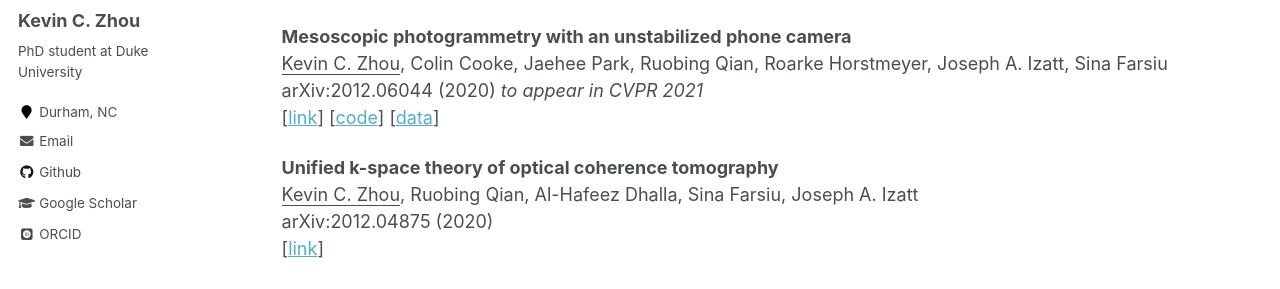
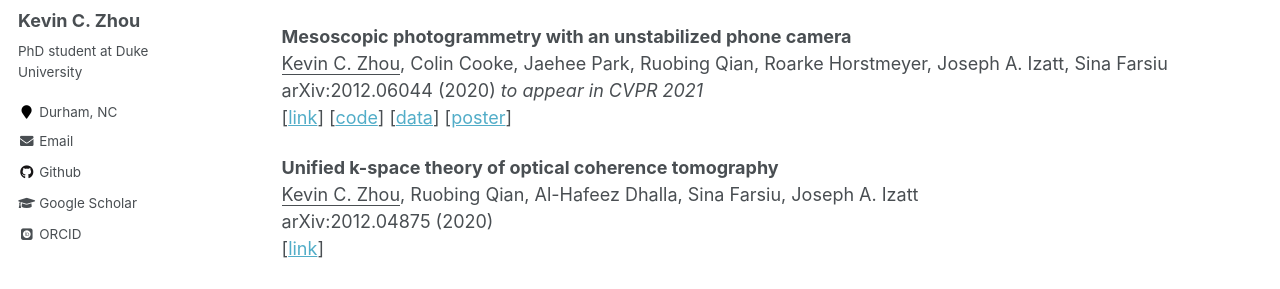
Before and after one commit to kevinczhou/kevinczhou.github.io, a Jekyll site: the page built from _pages/publications.md, in a window 1280 px wide and 900 px high. Shown: the part 327-616 px from the top of the window. Built offline with Jekyll 4.4.1, drawn with Linux system fonts in a browser that asks for light colours; some web fonts are replaced.

Commit message:
Update publications.md

```diff
--- a/_pages/publications.md
+++ b/_pages/publications.md
@@ -13,6 +13,7 @@ Ruobing Qian, Ryan P. McNabb, <ins>Kevin C. Zhou</ins>, Hazem M. Mousa, Daniel R
 <ins>Kevin C. Zhou</ins>, Colin Cooke, Jaehee Park, Ruobing Qian, Roarke Horstmeyer, Joseph A. Izatt, Sina Farsiu
 arXiv:2012.06044 (2020) *to appear in CVPR 2021*
 [[link](https://arxiv.org/abs/2012.06044)] [[code](https://github.com/kevinczhou/mesoscopic-photogrammetry)] [[data](https://figshare.com/articles/dataset/Mesoscopic_photogrammetry_with_an_unstabilized_phone_camera_-_datasets/13363574)]
+[<a href="kevinczhou.github.io/files/paper1.pdf" target="_blank">poster</a>]
 
 **Unified k-space theory of optical coherence tomography**
 <ins>Kevin C. Zhou</ins>, Ruobing Qian, Al-Hafeez Dhalla, Sina Farsiu, Joseph A. Izatt
```
